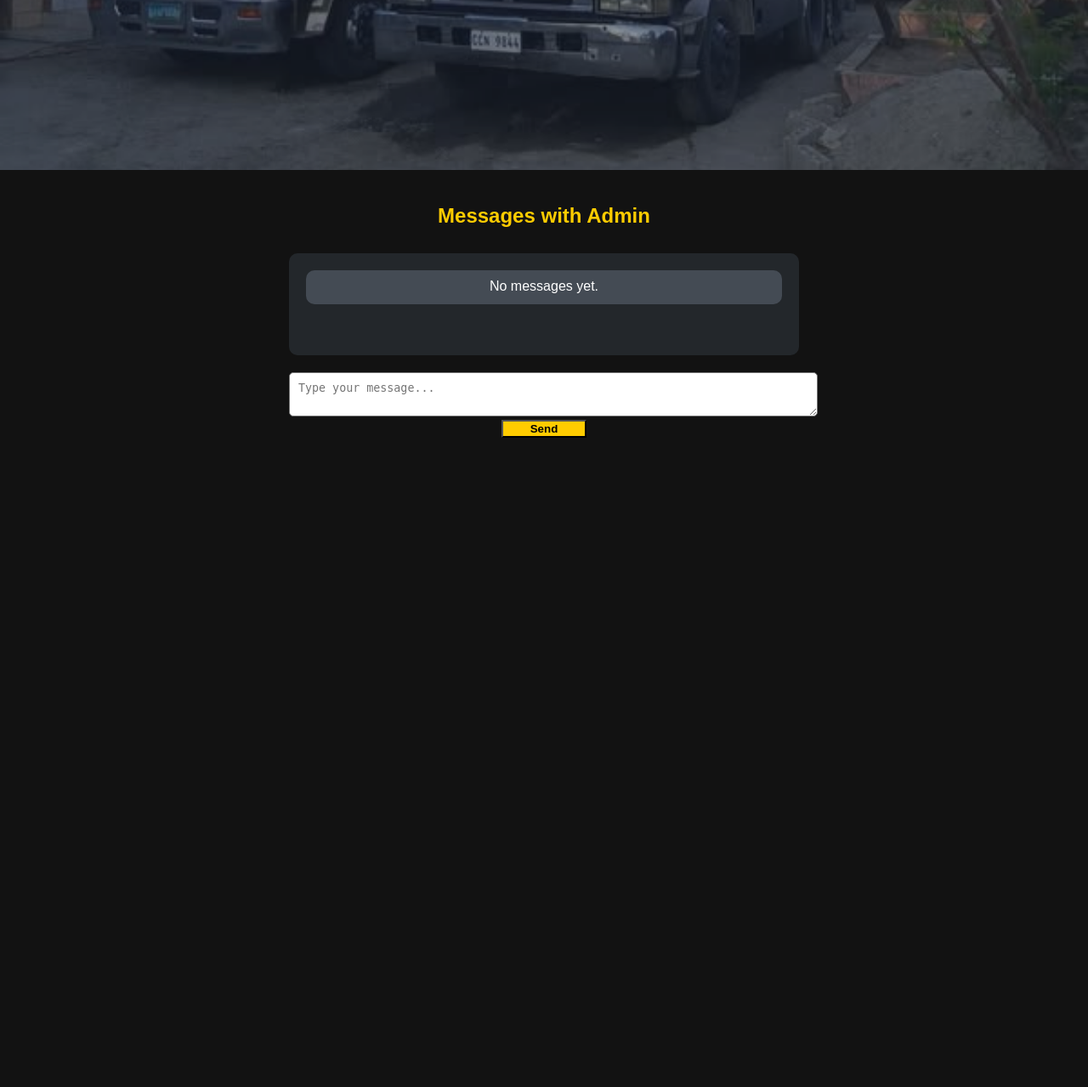
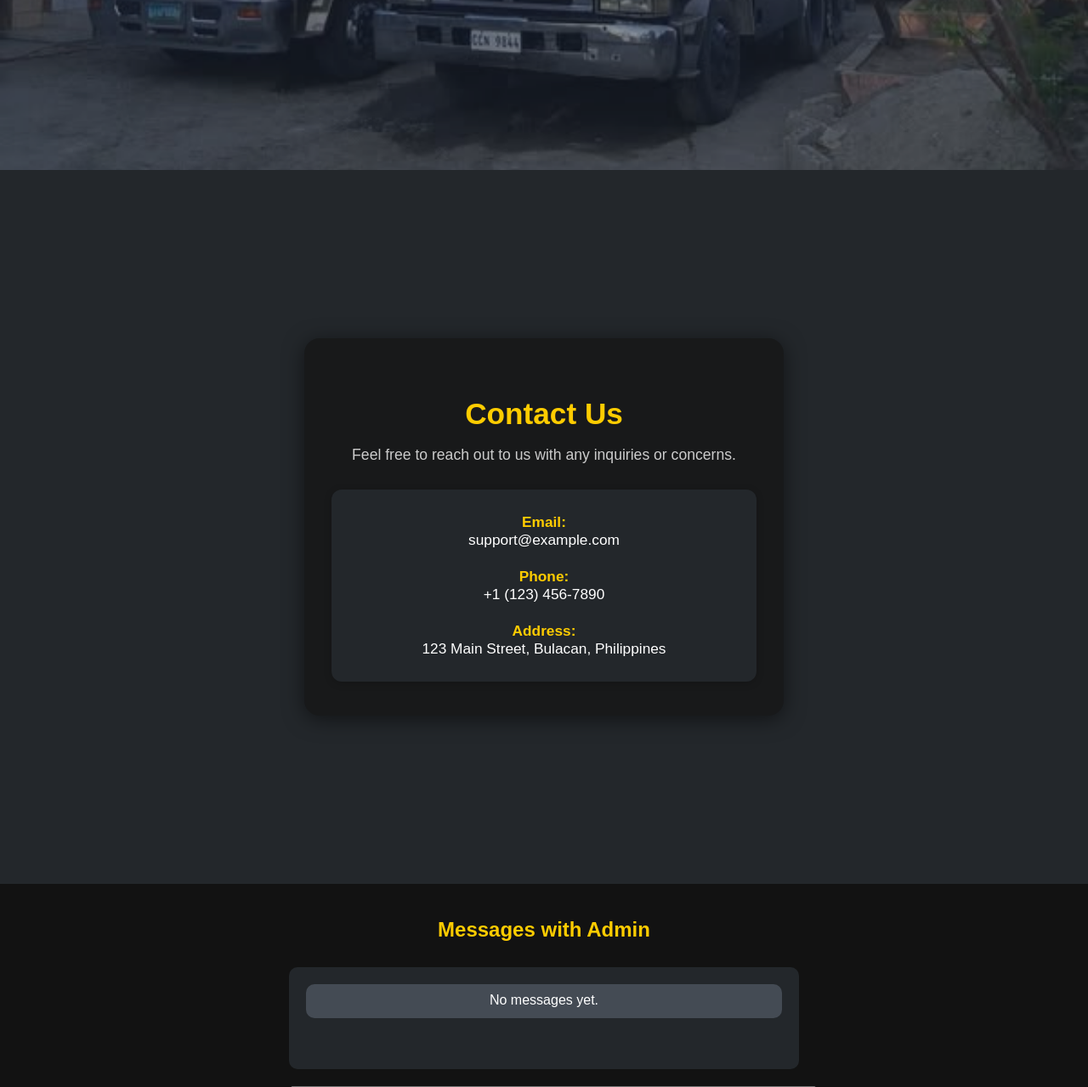
Before and after one commit to jayemm012/jcctrucckingcompanyy, a Flask app: page /dashboard in a window 1280 px wide; the page is wider, and only the part inside the window is pictured. Shown: the part 734-2013 px from the top of that part at 85% size. Before the commit the page ends 1249 px from the top of that part, so only its background shows below. Run offline with Flask 3, Linux system fonts and the light colour scheme; the visitor is signed in with stand-in values (Sample User, id 1); data that the repository does not hold is empty; some libraries are stand-ins or nearby versions.

Commit message:
Update usersdashboard.html: improved contact and profile section design

```diff
--- a/templates/usersdashboard.html
+++ b/templates/usersdashboard.html
@@ -431,35 +431,35 @@
     </div>
 
     <div class="section services">
-        <div class="service-request-container">
-            <h2>Service Request Form</h2>
+        <div class="service-request-container" style="max-width: 420px; margin: 40px auto; background: #23272b; border-radius: 16px; box-shadow: 0 4px 24px rgba(0,0,0,0.4); padding: 32px 28px;">
+            <h2 style="color: #FFCC00; text-align: center; margin-bottom: 28px; font-size: 2rem;">Service Request Form</h2>
             <form method="post" action="{{ url_for('service_request') }}">
-                <div class="form-group">
-                    <label for="pickup">Pickup Location:</label>
-                    <input type="text" id="pickup" name="pickup" required />
+                <div class="form-group mb-3 text-start">
+                    <label for="pickup" style="color:#fff;font-weight:600;">Pickup Location:</label>
+                    <input type="text" id="pickup" name="pickup" class="form-control" required style="background:#18191a;color:#fff;border:1px solid #444;">
                 </div>
-                <div class="form-group">
-                    <label for="dropoff">Drop-off Location:</label>
-                    <input type="text" id="dropoff" name="dropoff" required />
+                <div class="form-group mb-3 text-start">
+                    <label for="dropoff" style="color:#fff;font-weight:600;">Drop-off Location:</label>
+                    <input type="text" id="dropoff" name="dropoff" class="form-control" required style="background:#18191a;color:#fff;border:1px solid #444;">
                 </div>
-                <div class="form-group">
-                    <label for="waste_type">Waste Type:</label>
-                    <select id="waste_type" name="waste_type" required>
+                <div class="form-group mb-3 text-start">
+                    <label for="waste_type" style="color:#fff;font-weight:600;">Waste Type:</label>
+                    <select id="waste_type" name="waste_type" class="form-select" required style="background:#18191a;color:#fff;border:1px solid #444;">
                         <option value="">Select type</option>
                         <option value="construction">Construction</option>
                         <option value="dirt">Dirt</option>
                         <option value="garbage">Garbage</option>
                     </select>
                 </div>
-                <div class="form-group">
-                    <label for="volume">Load Volume (m³):</label>
-                    <input type="number" id="volume" name="volume" min="1" required />
+                <div class="form-group mb-3 text-start">
+                    <label for="volume" style="color:#fff;font-weight:600;">Load Volume (m³):</label>
+                    <input type="number" id="volume" name="volume" min="1" class="form-control" required style="background:#18191a;color:#fff;border:1px solid #444;">
                 </div>
-                <div class="form-group">
-                    <label for="schedule">Preferred Schedule:</label>
-                    <input type="datetime-local" id="schedule" name="schedule" required />
+                <div class="form-group mb-4 text-start">
+                    <label for="schedule" style="color:#fff;font-weight:600;">Preferred Schedule:</label>
+                    <input type="datetime-local" id="schedule" name="schedule" class="form-control" required style="background:#18191a;color:#fff;border:1px solid #444;">
                 </div>
-                <button type="submit">Submit Request</button>
+                <button type="submit" class="btn btn-warning w-100 fw-bold" style="color:#23272b;font-size:1.1rem;">Submit Request</button>
             </form>
         </div>
     </div>
@@ -538,24 +538,24 @@
         {% endif %}
     </div>
 
-    <div class="section contact bg-gray-100 py-12 px-6">
-        <div class="max-w-3xl mx-auto text-center">
-            <h2 class="text-3xl font-bold text-gray-800 mb-6">Contact Us</h2>
-            <p class="text-lg text-gray-600 mb-4">Feel free to reach out to us with any inquiries or concerns.</p>
-            <div class="bg-white shadow-md rounded-lg p-6 mt-6">
-                <div class="flex flex-col md:flex-row justify-center items-center gap-6 text-left text-gray-700">
-                    <div>
-                        <p class="font-semibold">Email:</p>
-                        <p class="mb-4 text-yellow-600">support@example.com</p>
-                    </div>
-                    <div>
-                        <p class="font-semibold">Phone:</p>
-                        <p class="mb-4 text-yellow-600">+1 (123) 456-7890</p>
-                    </div>
-                    <div>
-                        <p class="font-semibold">Address:</p>
-                        <p class="text-yellow-600">123 Main Street, Bulacan, Philippines</p>
-                    </div>
+    <div class="section contact" style="background:#23272b; min-height: 100vh; display: flex; align-items: center; justify-content: center;">
+        <div style="max-width: 500px; width: 100%; margin: 40px auto; background: #18191a; border-radius: 18px; box-shadow: 0 4px 24px rgba(0,0,0,0.5); padding: 40px 32px;">
+            <h2 style="color: #FFCC00; font-size: 2.2rem; font-weight: bold; text-align: center; margin-bottom: 18px;">Contact Us</h2>
+            <p style="color: #ccc; font-size: 1.1rem; text-align: center; margin-bottom: 30px;">
+                Feel free to reach out to us with any inquiries or concerns.
+            </p>
+            <div style="background: #23272b; border-radius: 12px; padding: 28px 18px; box-shadow: 0 2px 10px rgba(0,0,0,0.18);">
+                <div style="margin-bottom: 22px;">
+                    <span style="color: #FFCC00; font-weight: 600; font-size: 1.08rem;">Email:</span>
+                    <div style="color: #fff; font-size: 1.08rem;">support@example.com</div>
+                </div>
+                <div style="margin-bottom: 22px;">
+                    <span style="color: #FFCC00; font-weight: 600; font-size: 1.08rem;">Phone:</span>
+                    <div style="color: #fff; font-size: 1.08rem;">+1 (123) 456-7890</div>
+                </div>
+                <div>
+                    <span style="color: #FFCC00; font-weight: 600; font-size: 1.08rem;">Address:</span>
+                    <div style="color: #fff; font-size: 1.08rem;">123 Main Street, Bulacan, Philippines</div>
                 </div>
             </div>
         </div>
```
